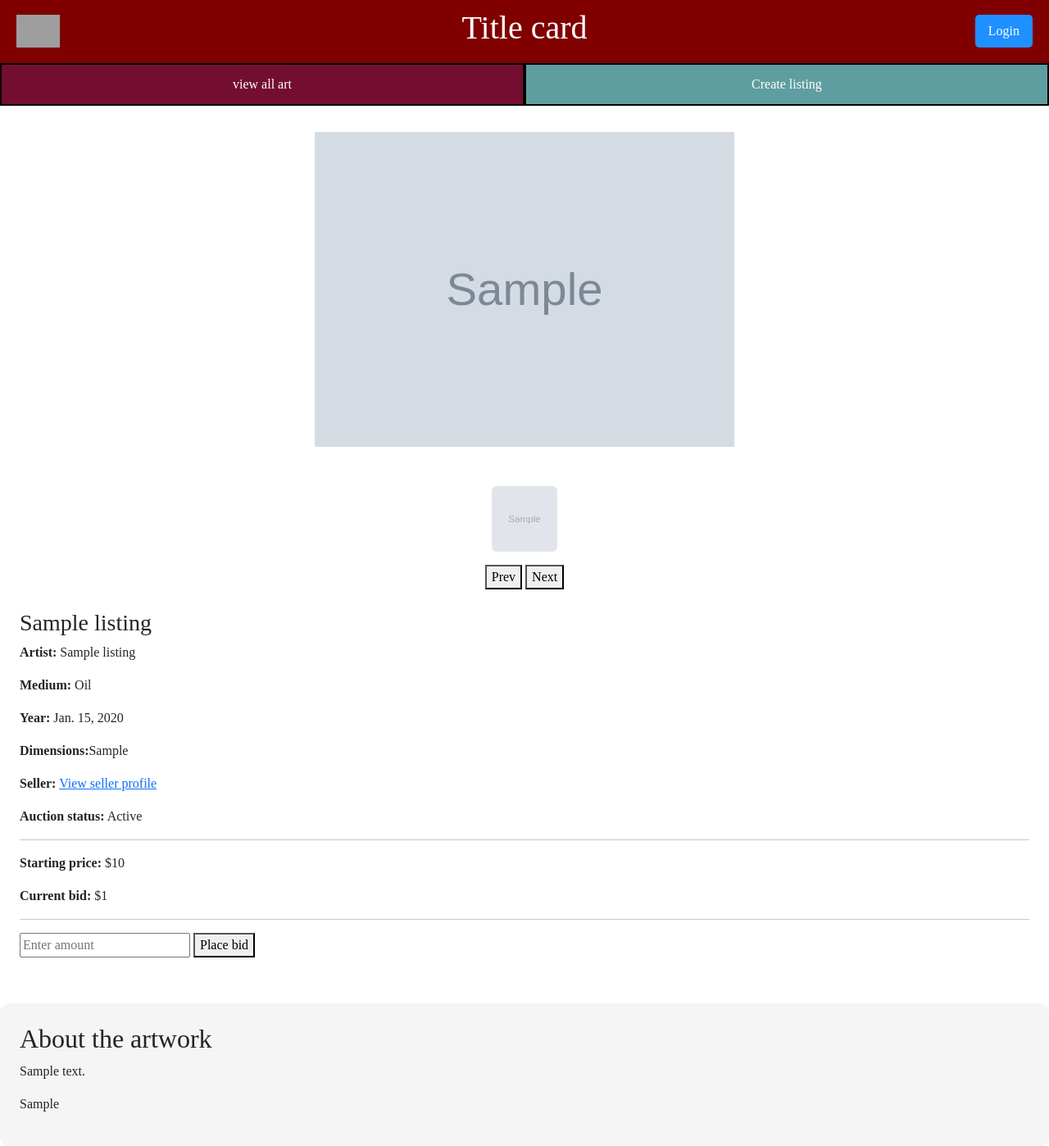
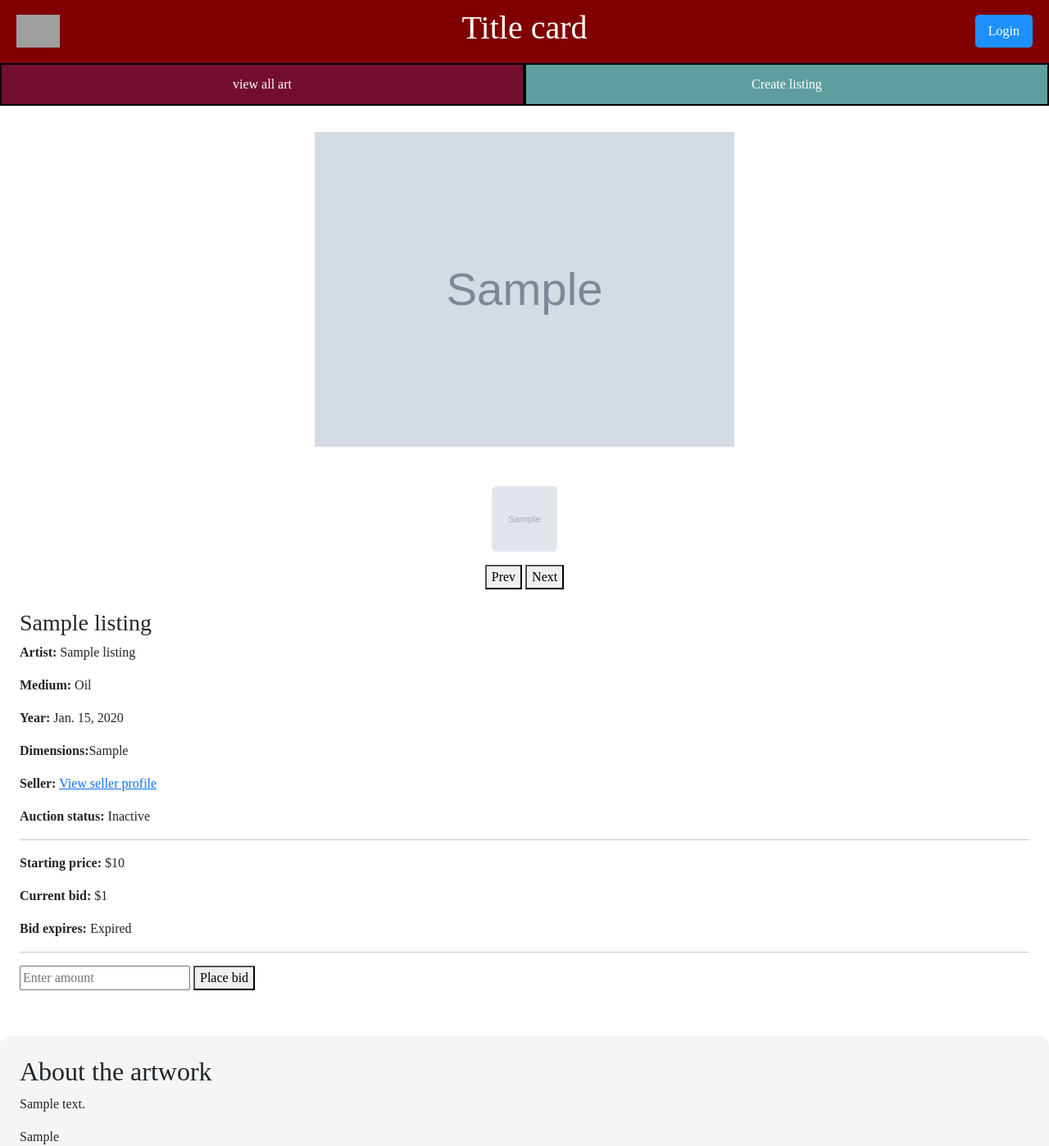
Before and after one commit to PDAYSig/Verklegt2_Group10, a Django app: page /artwork/1/ in a window 1280 px wide. Shown: the top 1398 px of the page at 82% size. Run offline with Django 5.2, Linux system fonts and the light colour scheme; tables that the repository leaves empty hold one stand-in row (values such as "Sample post"); grey boxes marked "Sample" are stand-in pictures; grey boxes are pictures that could not be loaded.

Commit message:
komið auction status og bid system með timer

```diff
--- a/art/models.py
+++ b/art/models.py
@@ -2,6 +2,8 @@ from datetime import date
 
 from django.db import models
 from users.models import Seller
+from django.utils import timezone
+from datetime import timedelta
 # Create your models here.
 class art_listing(models.Model):
     MEDIUM_CHOICES = [
@@ -47,3 +49,15 @@ class ListingImage(models.Model):
     listing = models.ForeignKey(art_listing, on_delete=models.CASCADE, related_name='images')
     image = models.ImageField(upload_to='artworks/')
     is_primary = models.BooleanField(default=False)
+
+class Bid(models.Model):
+    listing = models.ForeignKey(art_listing, on_delete=models.CASCADE, related_name='bids')
+    bidder = models.ForeignKey(Seller, on_delete=models.CASCADE)
+    amount = models.DecimalField(max_digits=10, decimal_places=2)
+    placed_at = models.DateTimeField(auto_now_add=True)
+    expired_at = models.DateTimeField()
+
+    def save(self, *args, **kwargs):
+        if not self.pk:
+            self.expired_at = timezone.now() + timedelta(days=7)
+        super().save(*args, **kwargs)
--- /dev/null
+++ b/static/js/countdown.js
@@ -0,0 +1,19 @@
+function initCountdown() {
+    const el = document.getElementById('countdown');
+    if (!el) return;
+
+    const expires = new Date(el.dataset.expires);
+
+    setInterval(() => {
+        const diff = expires - new Date();
+        if (diff <= 0) {
+            el.textContent = 'Expired';
+            return;
+        }
+        const m = Math.floor((diff % 3600000) / 60000);
+        const s = Math.floor((diff % 60000) / 1000);
+        el.textContent = `${m}m ${s}s`;
+    }, 1000);
+}
+
+document.addEventListener('DOMContentLoaded', initCountdown);
--- a/templates/users/artwork.html
+++ b/templates/users/artwork.html
@@ -1,7 +1,9 @@
 {% extends 'base.html' %}
 {% load static %}
 
+
 {% block content %}
+<script src="{% static 'js/countdown.js' %}"></script>
 
 <div class="artwork-images">
 
@@ -43,18 +45,22 @@
         </a>
     </p>
 
-    <p><strong>Auction status:</strong> Active</p>
+    <p><strong>Auction status:</strong> {% if auction_active %}Active{% else %}Inactive{% endif %}</p>
 
     <hr>
 
     <p><strong>Starting price:</strong> ${{ item.starting_price }}</p>
     <p><strong>Current bid:</strong> ${{ item.current_bid }}</p>
 
+    {% if latest_bid %}
+        <p><strong>Bid expires:</strong> <span id="countdown" data-expires="{{ latest_bid.expired_at.isoformat }}"></span></p>
+    {% endif %}
+
     <hr>
 
     <form method="POST">
         {% csrf_token %}
-        <input type="number" name="bid_amount" placeholder="Enter amount">
+        <input type="number" name="bid_amount" placeholder="Enter amount" min="{{ item.starting_price }}" step="0.01">
         <button type="submit">Place bid</button>
     </form>
 
--- a/users/views.py
+++ b/users/views.py
@@ -2,15 +2,22 @@ from django.contrib.auth.decorators import login_required
 from django.contrib.auth.forms import UserCreationForm
 from django.shortcuts import render, redirect, get_object_or_404
 from django.http import HttpResponse
-from art.models import art_listing
+from art.models import art_listing, Bid
 from users.forms.create_user_form import CreateProfileForm
 from users.models import Profile, Seller
+from decimal import Decimal
+from django.utils import timezone
 # Create your views here.
 
 def index(request):
-    items = art_listing.objects.all().order_by('-date_added')[:3]
+    all_items = art_listing.objects.all().order_by('-date_added')[:3]
+    active_bid_items = art_listing.objects.filter(
+        bids__expired_at__gt=timezone.now()
+    ).distinct()
+
     return render(request, "users/index.html", {
-        "items": items
+        "items": all_items,
+        "active_bid_items": active_bid_items,
     })
 
 def all_art(request):
@@ -88,13 +95,31 @@ def seller_profile(request, id):
         'seller': seller,
         'art': art,
     })
+
+
 def artwork(request, id):
     item = art_listing.objects.get(id=id)
     images = item.images.all()
+    latest_bid = item.bids.last()
+
+    auction_active = latest_bid is not None and latest_bid.expired_at > timezone.now()
+
+    if request.method == 'POST':
+        bid_amount = Decimal(request.POST.get('bid_amount'))
+        if bid_amount > item.current_bid and bid_amount >= item.minimum_bid and bid_amount >= item.starting_price:
+            profile = request.user.profile
+            seller, _ = Seller.objects.get_or_create(profile=profile)
+            Bid.objects.create(listing=item, bidder=seller, amount=bid_amount)
+            item.current_bid = bid_amount
+            item.save()
+            latest_bid = item.bids.last()
+            auction_active = True
 
     return render(request, 'users/artwork.html', {
         'item': item,
         'images': images,
+        'latest_bid': latest_bid,
+        'auction_active': auction_active,
         'recently_sold_items': art_listing.objects.none()
     })
 
```
Also changed, not shown: art/views.py (+14 -0 lines), templates/users/index.html (+16 -3 lines), art/migrations/0011_bids.py (added), art/migrations/0012_rename_bids_bid.py (added), media/artworks/Lebronnessy.png (added), media/artworks/fighting.jpg (added), media/artworks/ocean_art.jpg (added), media/artworks/ocean_art2.jpg (added), media/artworks/ocean_art_htsqefp.jpg (added).
